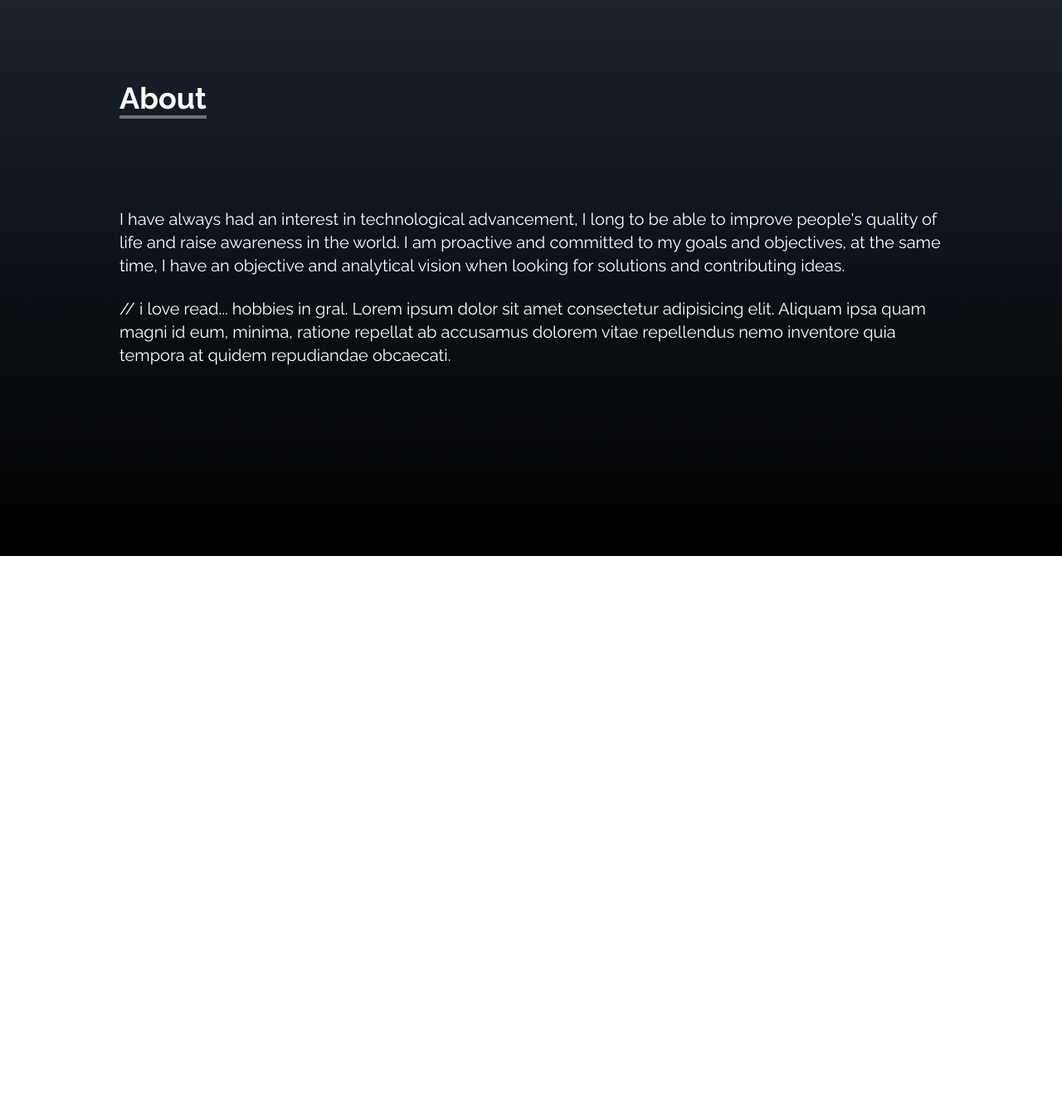
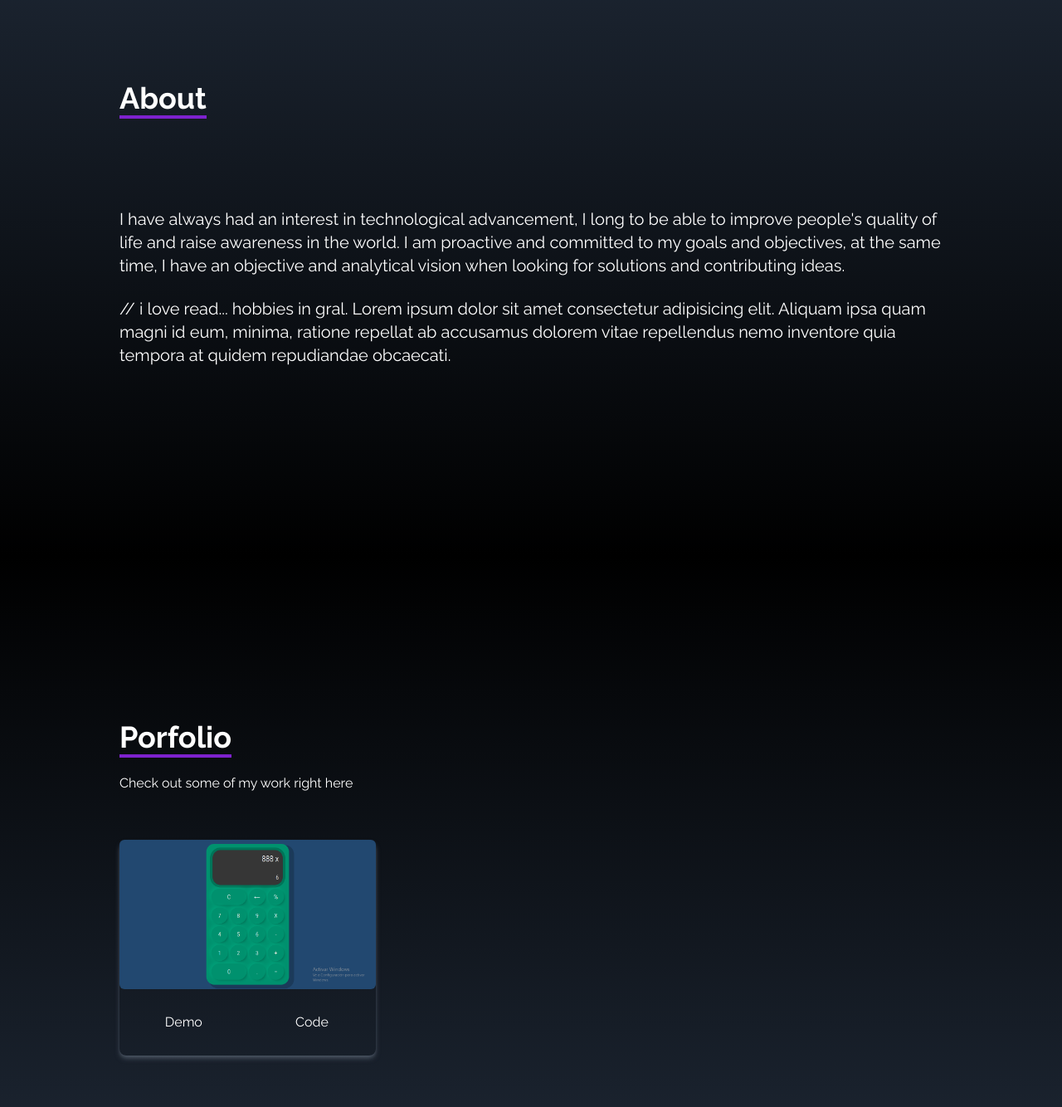
Before and after one commit to antoruizx/Portfolio-Anto, a React (Create React App) app: page / in a window 1280 px wide. Shown: the part 930-2264 px from the top of the page at 83% size. Before the commit the page ends 1600 px from the top, so only its background shows below. Built offline with nearby package versions, Linux system fonts and the light colour scheme.

Commit message:
portfolio added

```diff
--- a/src/App.js
+++ b/src/App.js
@@ -10,6 +10,7 @@ function App() {
       <NavBar />
       <Home />
       <About />
+      <Portfolio />
     </div>
   );
 }
--- a/src/components/About.jsx
+++ b/src/components/About.jsx
@@ -8,7 +8,7 @@ const About = () => {
         >
             <div className='max-w-screen-lg p-4 mx-auto flex flex-col justify-center w-full h-full'>
                 <div className='pb-8'>
-                    <p className='text-4xl font-bold inline border-b-4 border-gray-500'>
+                    <p className='text-4xl font-bold inline border-b-4 border-purple-700'>
                         About
                     </p>
                 </div>
--- a/src/components/NavBar.jsx
+++ b/src/components/NavBar.jsx
@@ -43,7 +43,7 @@ const NavBar = () => {
                 {links.map(({ id, link }) => (
                     <li
                         key={id}
-                        className='px-4 cursor-pointer capitalize font-medium text-gray-500 hover:scale-105 duration-200'
+                        className='px-4 cursor-pointer capitalize font-medium text-white-500 hover:scale-105 duration-200'
                     >
                         {link}
                     </li>
--- a/src/components/Portfolio.jsx
+++ b/src/components/Portfolio.jsx
@@ -2,63 +2,38 @@ import React from 'react';
 import Calcu from '../assets/img/calcu.png';
 import Piaceres from '../assets/img/piaceres.png';
 
+
 const Portfolio = () => {
-
-    const portfolios = [
-        {
-            id: 1,
-            src: Calcu
-        },
-        {
-            id: 2,
-            src: Piaceres
-        },
-        {
-            id: 3,
-            src: Calcu
-        }
-    ];
-
   return (
-        <div className='bg-gradient-to-b from-black to-gray-800 w-full text-white md:h-screen'>
     <div
         name='portfolio'
         className='bg-gradient-to-b from-black to-gray-800 w-full text-white md:h-screen'
     >
-            <div className='ml-14 max-w-screen-lg p-4 mx-auto flex flex-col justify-center w-full h-full'>
+        <div className='max-w-screen-lg p-4 mx-auto flex flex-col justify-center w-full h-full'>
             <div className='pb-8'>
-                    <p className='text-3xl font-bold inline border-b-4 border-gray-500'>
-                        Portfolio
-                    </p>
+                <p className='text-4xl font-bold inline border-b-4 border-purple-700'>Porfolio</p>
                 <p className='py-6'>Check out some of my work right here</p>
             </div>
 
-                <div className='grid sm:grid-cols-2 md:grid-cols-3 gap-6 px-8 sm:px-0'>
-
-                    {portfolios.map(({ id, src }) => (
-                        <div key={id} className='shadow-md shadow-gray-600 rounded-lg'>
+            <div className='grid sm:grid-cols-2 md:grid-cols-3 gap-8 px-12 sm:px-0'>
+            <div className='shadow-md shadow-gray-600 rounded-lg'>
                 <img
-                                src={src}
-                                alt=''
+                src={Calcu}
+                alt=""
                 className='rounded-md duration-200 hover:scale-105'
                 />
-
                 <div className='flex items-center justify-center'>
-                                <button className='w-1/2 px-6 py-3 m-4 duration-200 hover:scale-105'>
-                                    Demo
-                                </button>
-                                <button className='w-1/2 px-6 py-3 m-4 duration-200 hover:scale-105'>
-                                    Code
-                                </button>
+                    <button className='w-1/2 px-6 py-3 m-4 duration-200 hover:scale-105'>Demo</button>
+                    <button className='w-1/2 px-6 py-3 m-4 duration-200 hover:scale-105'>Code</button>
+                </div>
             </div>
 
         </div>
-                    ))}
-                </div>
-            </div>
-        </div>
         </div>
 
+
+
+    </div>
   );
 };
 
```
Lines whose indentation alone changed are shown as unchanged.
